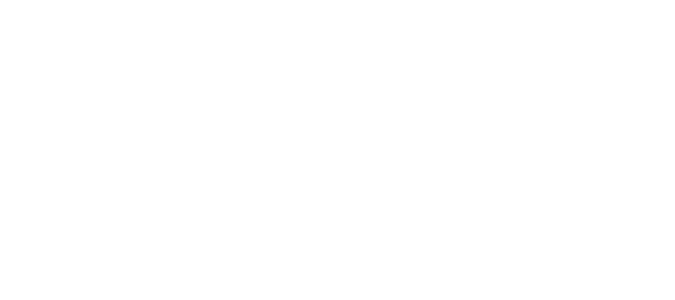
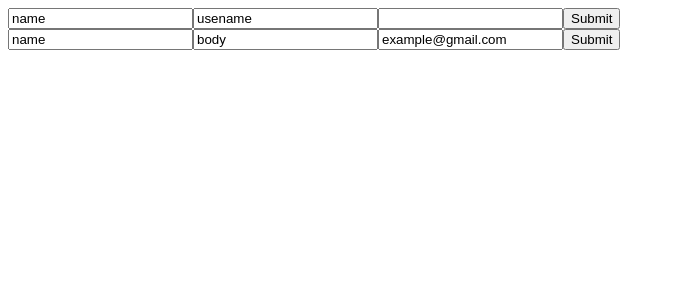
Before and after one commit to OlehMartyniak/oktenweb_react_lectures, a React (Create React App) app: page / in a window 1280 px wide. Shown: the top 300 px of the page, without its empty margins (0-675 px from the left). Built offline with nearby package versions, Linux system fonts and the light colour scheme.

Commit message:
react_lectures

```diff
--- a/package.json
+++ b/package.json
@@ -9,7 +9,9 @@
     "react": "^18.2.0",
     "react-dom": "^18.2.0",
     "react-scripts": "5.0.1",
-    "web-vitals": "^2.1.4"
+    "web-vitals": "^2.1.4",
+    "axios": "^0.27.2",
+    "react-hook-form": "^7.33.1"
   },
   "scripts": {
     "start": "react-scripts start",
--- a/src/App.js
+++ b/src/App.js
@@ -1,10 +1,14 @@
 import React from 'react';
+import {Comments, Users} from "./components";
 
 const App = () => {
 
     return (
         <div>
 
+            <Users/>
+            <Comments/>
+
         </div>
     );
 };
--- /dev/null
+++ b/src/components/comments/Comments.js
@@ -0,0 +1,38 @@
+import React from 'react';
+import {useForm} from "react-hook-form";
+
+import {createComment} from "../../services";
+
+const Comments = () => {
+
+    const {register,handleSubmit,formState:{errors}} = useForm({
+        defaultValues: {
+            name: 'name',
+            body: 'body',
+            email: 'example@gmail.com'
+        }
+    });
+
+    const submit = (obj)=> {
+        createComment(obj).then(({data}) => console.log(data))
+    }
+
+    return (
+        <div>
+
+            <form onSubmit={handleSubmit(submit)}>
+                <input type="text" {...register('name',{required:true})}/>
+
+                <input type="text" {...register('body',{required:true})}/>
+                <input type="text" {...register('email',{required:true})}/>
+                <input type="submit"/>
+                {errors.name && <p>Field is required</p>}
+                {errors.username && <p>Field is required</p>}
+                {errors.email && <p>Field is required</p>}
+            </form>
+
+        </div>
+    );
+};
+
+export {Comments};
--- /dev/null
+++ b/src/components/index.js
@@ -0,0 +1,2 @@
+export * from './users/Users';
+export * from './comments/Comments';
--- /dev/null
+++ b/src/components/users/Users.js
@@ -0,0 +1,38 @@
+import React from 'react';
+import {useForm} from "react-hook-form";
+
+import {createUser} from "../../services";
+
+const Users = () => {
+
+    const {register,handleSubmit,formState:{errors}} = useForm({
+        defaultValues: {
+            name: 'name',
+            username: 'usename',
+            email: 'example@gmail.com'
+        }
+    });
+
+    const submit = (obj)=> {
+        createUser(obj).then(result => console.log(result))
+    }
+
+    return (
+        <div>
+
+            <form onSubmit={handleSubmit(submit)}>
+                <input type="text" {...register('name',{required:true})}/>
+
+                <input type="text" {...register('username',{required:true})}/>
+                <input type="text" {...register('email ',{required:true})}/>
+                <input type="submit"/>
+                {errors.name && <p>Field is required</p>}
+                {errors.username && <p>Field is required</p>}
+                {errors.email && <p>Field is required</p>}
+            </form>
+
+        </div>
+    );
+};
+
+export {Users};
--- /dev/null
+++ b/src/services/comments.service.js
@@ -0,0 +1,9 @@
+import axios from "axios";
+
+const axiosInstance = axios.create({
+    baseURL: 'https://jsonplaceholder.typicode.com/comments'
+})
+
+const createComment = (post)=> axiosInstance.post('',post);
+
+export {createComment};
--- /dev/null
+++ b/src/services/index.js
@@ -0,0 +1,2 @@
+export * from './user.service';
+export * from './comments.service';
--- /dev/null
+++ b/src/services/user.service.js
@@ -0,0 +1,12 @@
+const createUser = (obj) => {
+    return fetch('https://jsonplaceholder.typicode.com/users', {
+        method: 'POST',
+        body: JSON.stringify(obj),
+        headers: {
+            'Content-type': 'application/json; charset=UTF-8',
+        }
+    })
+        .then(response => response.json())
+}
+
+export {createUser};
```
Also changed, not shown: 1 other file (tests, documents, lock files or other folders).
